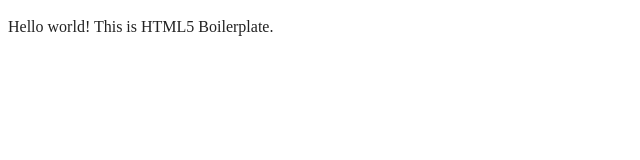
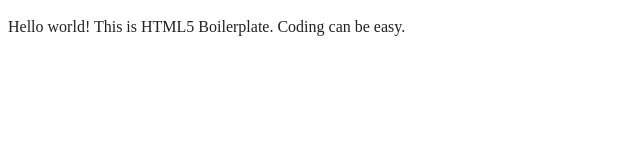
Before and after one commit to LindaIHM/HTMLAssignment, a website built with webpack: page index.html in a window 1280 px wide. Shown: the whole page, without its empty margins (0-640 px from the left). Built offline with nearby package versions, Linux system fonts and the light colour scheme.

Commit message:
Update index.html

```diff
--- a/index.html
+++ b/index.html
@@ -25,7 +25,7 @@
 <body>
 
   <!-- Add your site or application content here -->
-  <p>Hello world! This is HTML5 Boilerplate.</p>
+  <p>Hello world! This is HTML5 Boilerplate. Coding can be easy.</p>
   <script src="js/app.js"></script>
 
 </body>
```
